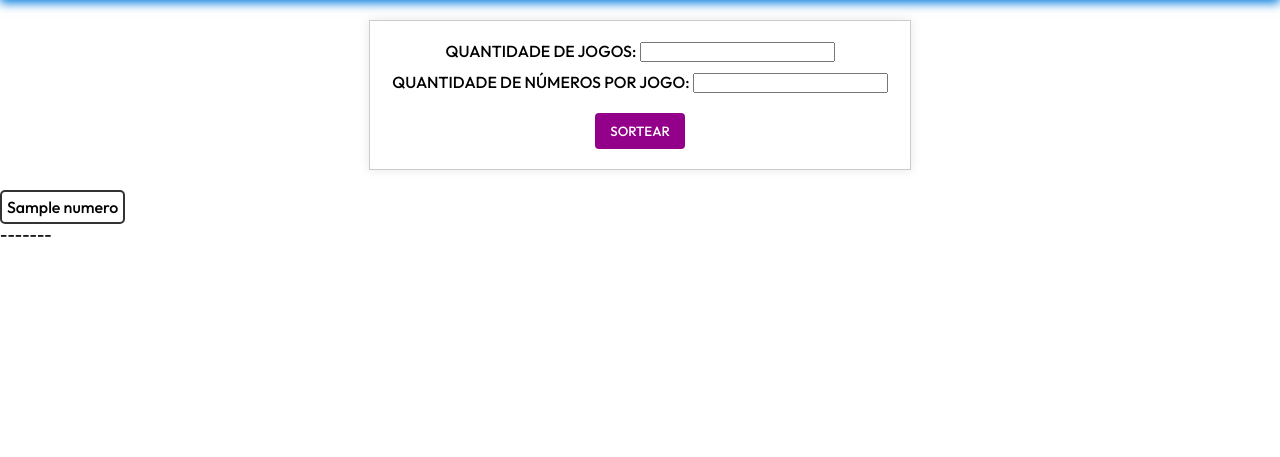
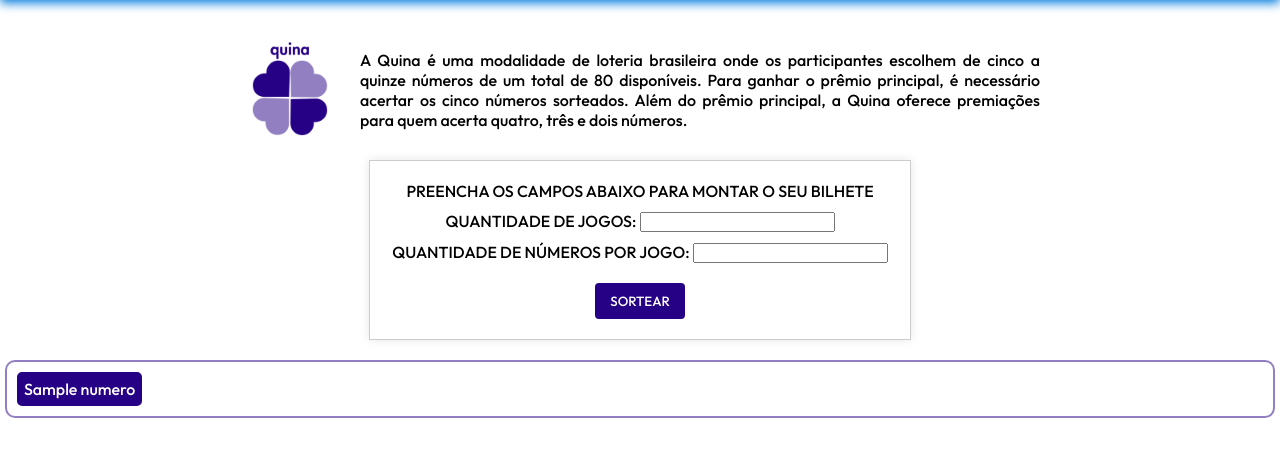
Before and after one commit to renan-uc/sorteador, a Django app: template games/templates/quina.html in a window 1280 px wide. Shown: the part 110-567 px from the top of the page. Run offline with Django 4.2, Linux system fonts and the light colour scheme; the template is opened without the code that fills it: values that come from a table or form of the project are taken from there, most other values are stand-ins (such as "Sample title", 1, 10 or a date in 2020); some libraries are stand-ins or nearby versions.

Commit message:
Finalizando estilização

```diff
--- a/games/static/css/styles.css
+++ b/games/static/css/styles.css
@@ -57,11 +57,11 @@
     flex-direction: column;
     align-items: center;
     justify-content: center;
-    width: 500px; /* Defina a largura desejada para o seu formulário */
-    margin: 0 auto; /* Define as margens automáticas para centralizar horizontalmente */
-    border: 1px solid #ccc; /* Adicione uma borda para visualização */
-    padding: 20px; /* Adicione preenchimento interno para melhor aparência */
-    box-shadow: 0 0 10px rgba(0, 0, 0, 0.1); /* Adicione uma sombra para destacar o formulário */
+    width: 500px;
+    margin: 0 auto;
+    border: 1px solid #ccc;
+    padding: 20px;
+    box-shadow: 0 0 10px rgba(0, 0, 0, 0.1);
     margin-bottom: 20px;
 }
 
@@ -72,7 +72,6 @@
 
 .formulario button {
     margin-top: 10px;
-    background-color: #930089;
     color: white;
     padding: 10px 15px;
     border: none;
@@ -80,21 +79,33 @@
     cursor: pointer;
 }
 
+#botao-lotofacil {
+    background-color: #930089;
+}
+
+#botao-megasena {
+    background-color: #209869;
+}
+
+#botao-quina {
+    background-color: #260085;
+}
+
 .info {
     display: flex;
     align-items: center;
-    max-width: 800px; /* Largura máxima do conteúdo */
-    margin: 0 auto; /* Centraliza horizontalmente */
-    padding: 20px; /* Adiciona algum espaçamento interno */
+    max-width: 800px;
+    margin: 0 auto;
+    padding: 20px;
 }
 
 .info img {
-    width: 100px; /* Ajuste a largura da imagem conforme necessário */
-    margin-right: 20px; /* Adiciona um espaçamento à direita da imagem */
+    width: 100px;
+    margin-right: 20px;
 }
 
 .info p {
-    flex: 1; /* Faz com que o parágrafo ocupe o restante do espaço disponível */
+    flex: 1;
     text-align: justify;
 }
 
@@ -107,22 +118,43 @@
     display: flex;
     justify-content: space-between;
     margin-bottom: 10px;
-    border: 2px solid #333;
     border-radius: 10px;
     padding: 10px;
     margin-left: 5px;
     margin-right: 5px;
 }
 
+#jogo-bilhete-lotofacil {
+    border: 2px solid #c87fc3;
+}
+
+#jogo-bilhete-megasena{
+    border: 2px solid #8fcbb3;
+}
+
+#jogo-bilhete-quina {
+    border: 2px solid #927fc1;
+}
+
 .numero {
     display: inline-block;
     padding: 5px;
-    border: 2px solid #333;
     border-radius: 5px;
     margin-right: 5px;
+    color: #fff;
 }
 
-/* Adiciona uma linha horizontal entre os jogos */
-.jogo-bilhete:not(:last-child) {
-    border-bottom: 1px solid #333;
+#numero-lotofacil {
+    border: 2px solid #930089;
+    background-color: #930089;
 }
+
+#numero-megasena {
+    border: 2px solid #209869;
+    background-color: #209869;
+}
+
+#numero-quina {
+    border: 2px solid #260085;
+    background-color: #260085;
+}
--- a/games/templates/lotofacil.html
+++ b/games/templates/lotofacil.html
@@ -24,14 +24,14 @@
         <p>Preencha os campos abaixo para montar o seu bilhete</p>
         {% csrf_token %}
         {{ form.as_p }}
-        <button type="submit">SORTEAR</button>
+        <button id="botao-lotofacil" type="submit">SORTEAR</button>
     </form>
 
     <ul class="bilhete">
         {% for jogo in bilhete %}
-            <div class="jogo-bilhete">
+            <div class="jogo-bilhete" id="jogo-bilhete-lotofacil">
             {% for numero in jogo %}
-                <li class="numero">{{ numero }}</li>
+                <li class="numero" id="numero-lotofacil">{{ numero }}</li>
             {% endfor %}
             </div>
         {% endfor %}
--- a/games/templates/quina.html
+++ b/games/templates/quina.html
@@ -15,20 +15,25 @@
         <a href='sorteio'><h1><i class="fa-solid fa-clover"></i> Sorteador</h1></a>
     </header>
 
+    <section class="info">
+        <img src="{% static 'images/quina.png' %}" alt="Quina">
+        <p>A Quina é uma modalidade de loteria brasileira onde os participantes escolhem de cinco a quinze números de um total de 80 disponíveis.  Para ganhar o prêmio principal, é necessário acertar os cinco números sorteados. Além do prêmio principal, a Quina oferece premiações para quem acerta quatro, três e dois números.</p>
+    </section>
+
     <form class="formulario" method="post" >
+        <p>Preencha os campos abaixo para montar o seu bilhete</p>
         {% csrf_token %}
         {{ form.as_p }}
-        <button type="submit">SORTEAR</button>
+        <button type="submit" id="botao-quina">SORTEAR</button>
     </form>
 
     <ul class="bilhete">
         {% for jogo in bilhete %}
-            <div class="jogo">
+            <div class="jogo-bilhete" id="jogo-bilhete-quina">
             {% for numero in jogo %}
-                <li class="numero">{{ numero }}</li>
+                <li class="numero" id="numero-quina">{{ numero }}</li>
             {% endfor %}
             </div>
-            <p>-------</p>
         {% endfor %}
     </ul>
 
```
Also changed, not shown: games/templates/megasena.html (+9 -4 lines), db.sqlite3.
